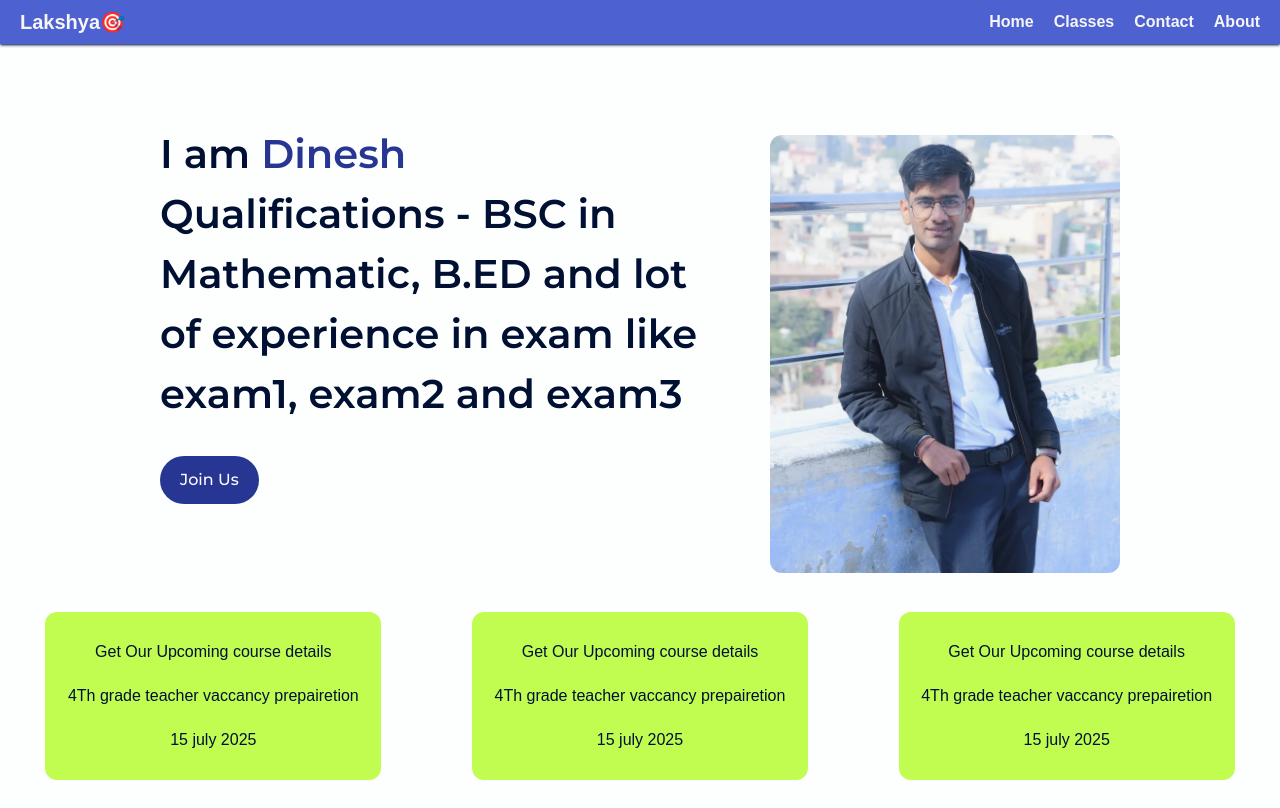
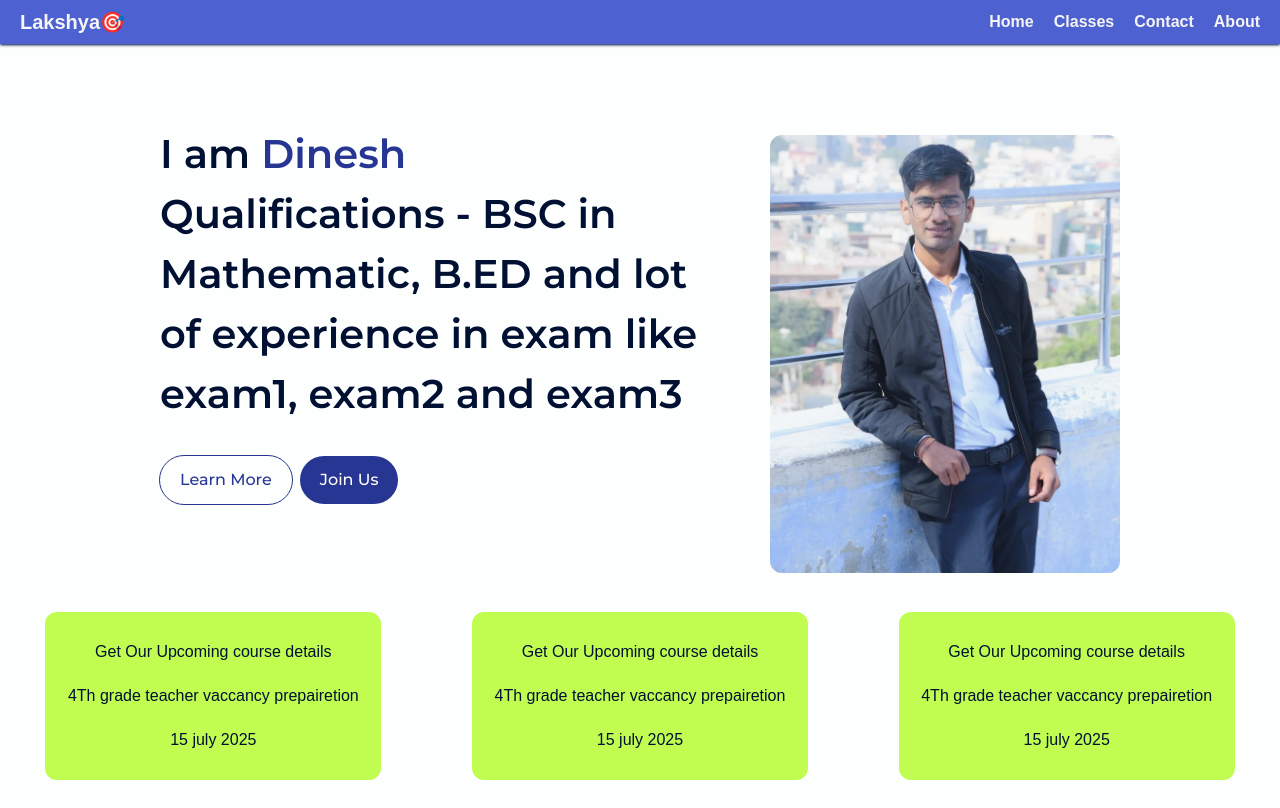
Before and after one commit to RohitPanwar46/Lakshya-guru-classes, a Next.js app: page / in a window 1280 px wide. Built offline with nearby package versions, Linux system fonts and the light colour scheme.

Commit message:
btn improved

```diff
--- a/app/page.js
+++ b/app/page.js
@@ -21,7 +21,10 @@ export default function Home() {
         <div className=" text-[40px] mb-20">
           <p className={montserrat.className}>I am <span className="text-[#263692] ">Dinesh</span></p>
           <p className={montserrat.className}>Qualifications - BSC in Mathematic, B.ED and lot of experience in exam like exam1, exam2 and exam3 </p>
-          <button className="bg-[#263692] cursor-pointer rounded-full text-[#ffffff] px-5 mt-8 py-3 text-[16px]"><span className={montserrat500.className}>Join Us</span></button>
+          <div className="flex gap-2">
+          <button className="outline-[#263692] outline-1 hover:outline-[#4e67f7] hover:bg-[#4e67f7] hover:text-[#ffffff] text-[#263692] cursor-pointer rounded-full px-5 mt-8 py-3 text-[16px]"><span className={montserrat500.className}>Learn More</span></button>
+          <button className="bg-[#263692] hover:bg-[#4e67f7] cursor-pointer rounded-full text-[#ffffff] px-5 mt-8 py-3 text-[16px]"><span className={montserrat500.className}>Join Us</span></button>
+          </div>
         </div>
         <Image className="rounded-xl" height={350} width={350} src="/assets/photos/dinesh.jpg" alt="" />
       </div>
```
